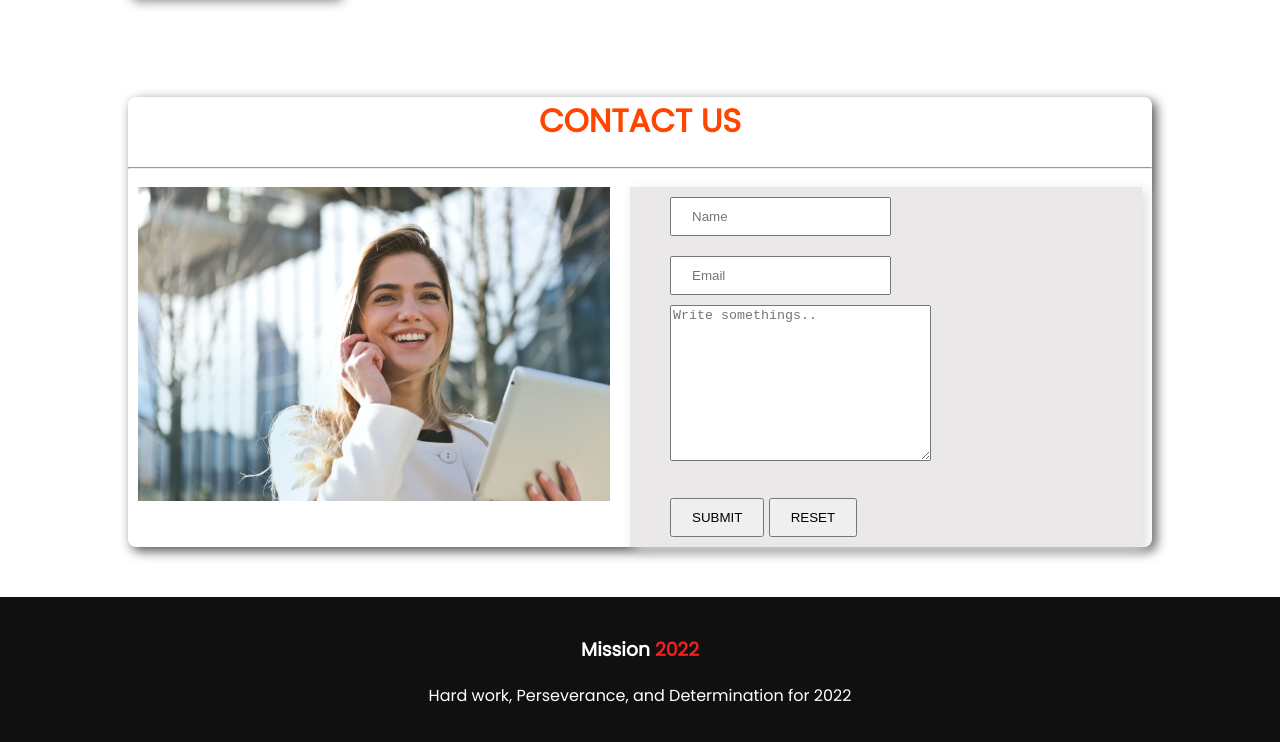
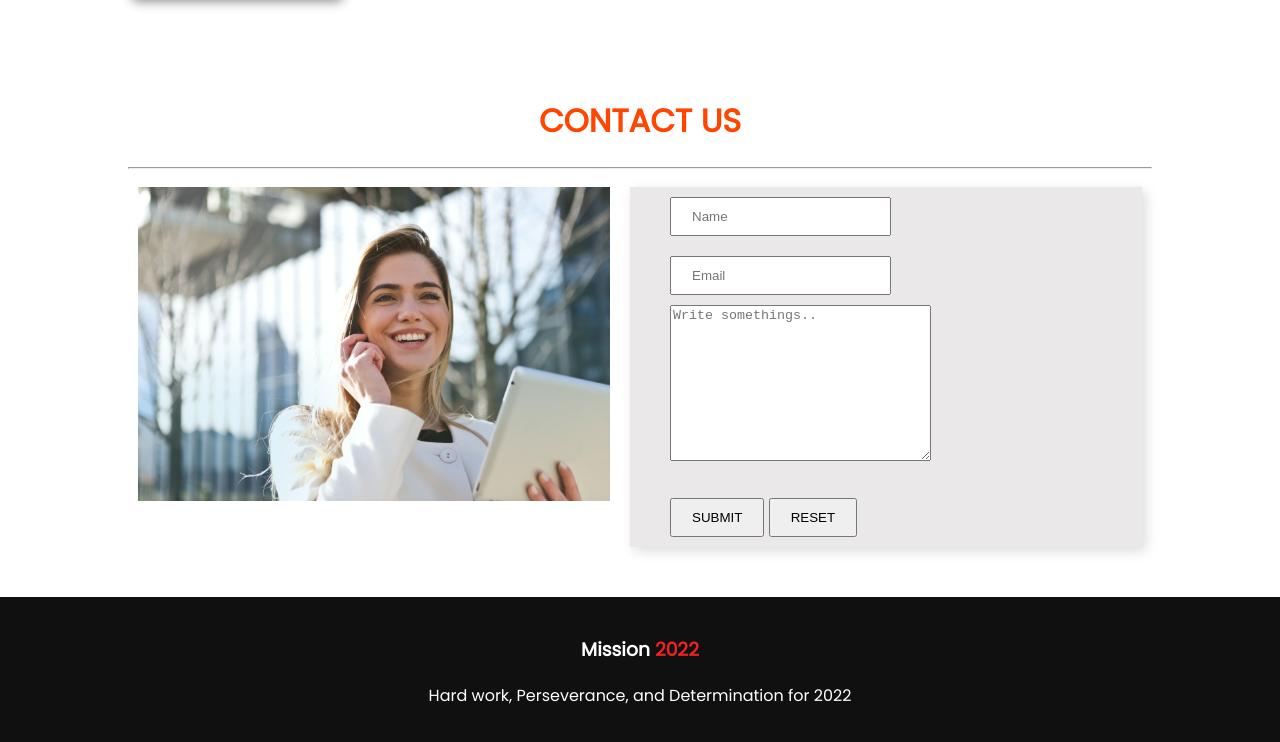
Before and after one commit to KawserAhmed0321/personal-website, a plain HTML site: page index.html in a window 1280 px wide. Shown: the part 2012-2754 px from the top of the page. Drawn offline with Linux system fonts and the light colour scheme; a web font is replaced by a local one.

Commit message:
Frst commit

```diff
--- a/style.css
+++ b/style.css
@@ -7,7 +7,7 @@ font-family: 'Poppins', sans-serif;
 .common-section{
     margin: 0 auto;
     width: 80%;
-    margin-bottom: 100px;
+    margin-bottom:100px;
 
 }
 .parents{
@@ -94,7 +94,7 @@ font-family: 'Poppins', sans-serif;
 /*contact section*/
 .contact-form{
     border: 5px;
-    box-shadow: 4px 4px 12px rgb(82, 79, 79);
+   /* box-shadow: 4px 4px 12px rgb(82, 79, 79);*/
     margin-bottom: 50px;
     border-radius: 8px;
 
```
